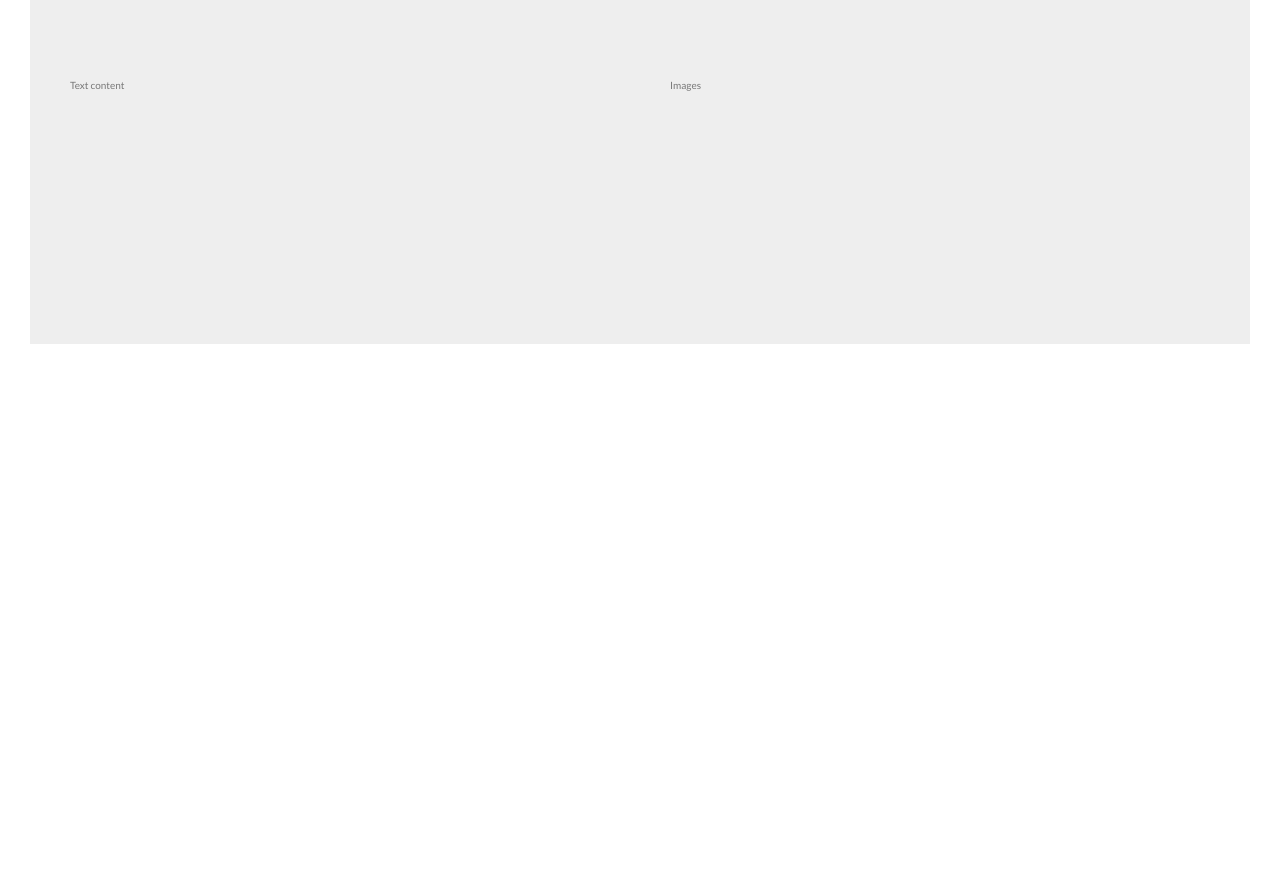
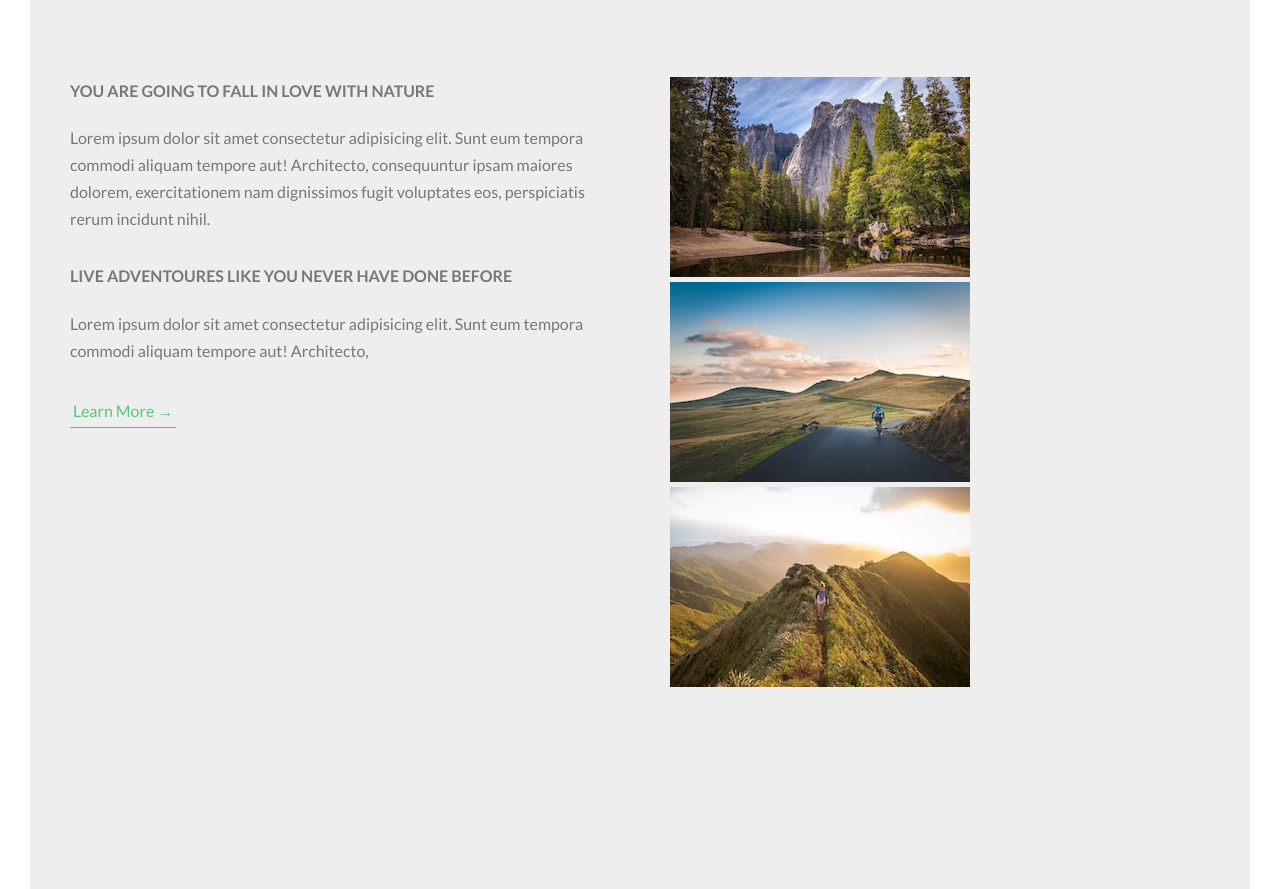
Before and after one commit to ShariqAteeq/CSS-NatoursWebsite, a website: page index.html in a window 1280 px wide. Shown: the part 943-1832 px from the top of the page. Before the commit the page ends 1317 px from the top, so only its background shows below. Drawn offline with Linux system fonts and the light colour scheme.

Commit message:
comple left part of section-about

```diff
--- a/index.html
+++ b/index.html
@@ -30,7 +30,7 @@
 
     <main>
         <section class="section-about">
-            <div class="u-center-text u-margin-bottom-8">
+            <div class="u-center-text large-mb">
                 <h2 class="heading-secondary">
                  Exciting Tours for Adventure People
                 </h2>
@@ -38,11 +38,29 @@
 
             <div class="row">
                 <div class="col-1-of-2">
-                    Text content
-                </div>
+                    <h2 class="heading-ter small-mb">
+                        you are going to fall in love with nature
+                    </h2>
+                    <p class="para">
+                        Lorem ipsum dolor sit amet consectetur adipisicing elit. Sunt eum tempora commodi aliquam tempore aut! Architecto, consequuntur ipsam maiores dolorem, exercitationem nam dignissimos fugit voluptates eos, perspiciatis rerum incidunt nihil.
+                    </p>
+
+                    <h2 class="heading-ter small-mb">
+                        live adventoures like you never have done before
+                    </h2>
+                    <p class="para">
+                        Lorem ipsum dolor sit amet consectetur adipisicing elit. Sunt eum tempora commodi aliquam tempore aut! Architecto,
+                    </p>
+
+                    <a href="#" class="btn-text">Learn More &rarr;</a>
+                 </div>
                 <div class="col-1-of-2">
-                    Images
-                </div>
+                    <div class="composition">
+                        <img src="img/nat-1.jpg" alt="photo 1" class="composition__photo composition__photo--p1">
+                        <img src="img/nat-2.jpg" alt="photo 2" class="composition__photo composition__photo--p2">
+                        <img src="img/nat-3.jpg" alt="photo 3" class="composition__photo composition__photo--p3">
+                    </div>
+                 </div>
             </div>
         </section>
     </main>
--- a/sass/base/_typography.scss
+++ b/sass/base/_typography.scss
@@ -54,3 +54,17 @@ body {
         text-shadow: .5rem 1rem 2rem rgba(0, 0,0,0.2);
     }
 }
+
+.heading-ter {
+    font-size: 1.6rem;
+    font-weight: 700;
+    text-transform: uppercase;
+}
+
+.para {
+    font-size: 1.6rem;
+
+    &:not(:last-child) {
+        margin-bottom: 30px;
+    }
+}
--- a/sass/base/_utilities.scss
+++ b/sass/base/_utilities.scss
@@ -1,7 +1,5 @@
-.u-center-text {
-    text-align: center;
-}
+.u-center-text { text-align: center; }
 
-.u-margin-bottom-8 {
-    margin-bottom: 8rem;
-}
+.large-mb { margin-bottom: 8rem; }
+
+.small-mb { margin-bottom: 2rem; }
--- a/sass/components/_button.scss
+++ b/sass/components/_button.scss
@@ -55,3 +55,28 @@
     /* animation fill modde element ko shru se hi hi animation ki jaga rkhta he jese btn 5rem peche phle se hi hga */
     }
 }
+
+.btn-text {
+    &:link,
+    &:visited {
+        font-size: 1.6rem;
+        text-decoration: none;
+        color: $color-pri;
+        padding: 3px;
+        display: inline-block;
+        border-bottom: 1px solid $color-pri;
+        transition: all .4s;
+    }
+
+    &:hover {
+        box-shadow: 0 1rem 2rem rgba(0, 0, 0, 0.2);
+        background-color: $color-pri;
+        color: #fff;
+        transform: translateY(-6px);
+    }
+
+    &:active {
+        transform: translateY(-2px);
+        box-shadow: 0 .5rem 1rem rgba(0, 0, 0, 0.2);
+    }
+}
```
Also changed, not shown: css/style.css.
